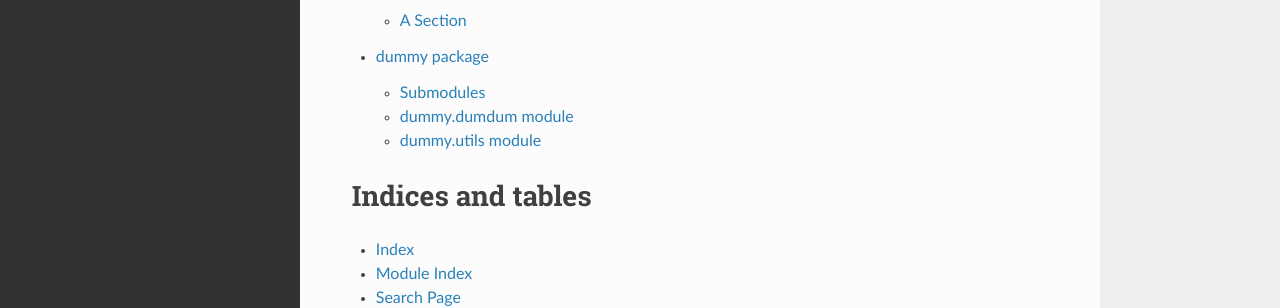
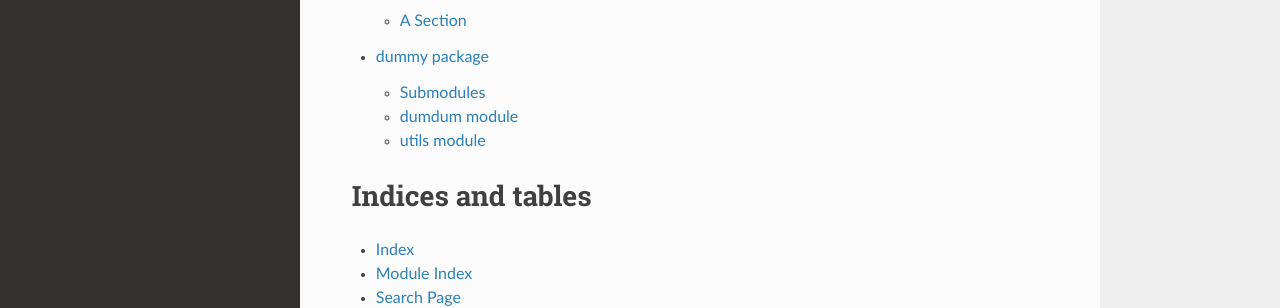
Before and after one commit to ppintosilva/pydummy, a Sphinx documentation site: the page built from docs/index.rst, in a window 1280 px wide. Shown: the part 235-543 px from the top of the page. Built offline with Sphinx 7.4.7 and the Read the Docs theme 2.0.0, drawn with Linux system fonts in a browser that asks for light colours.

```diff
--- a/docs/dummy.rst
+++ b/docs/dummy.rst
@@ -4,7 +4,7 @@ dummy package
 Submodules
 ----------
 
-dummy.dumdum module
+dumdum module
 ----------------------
 
 .. automodule:: dummy.dumdum
```
Also changed, not shown: other parts of docs/dummy.rst (+2 -1 lines).
